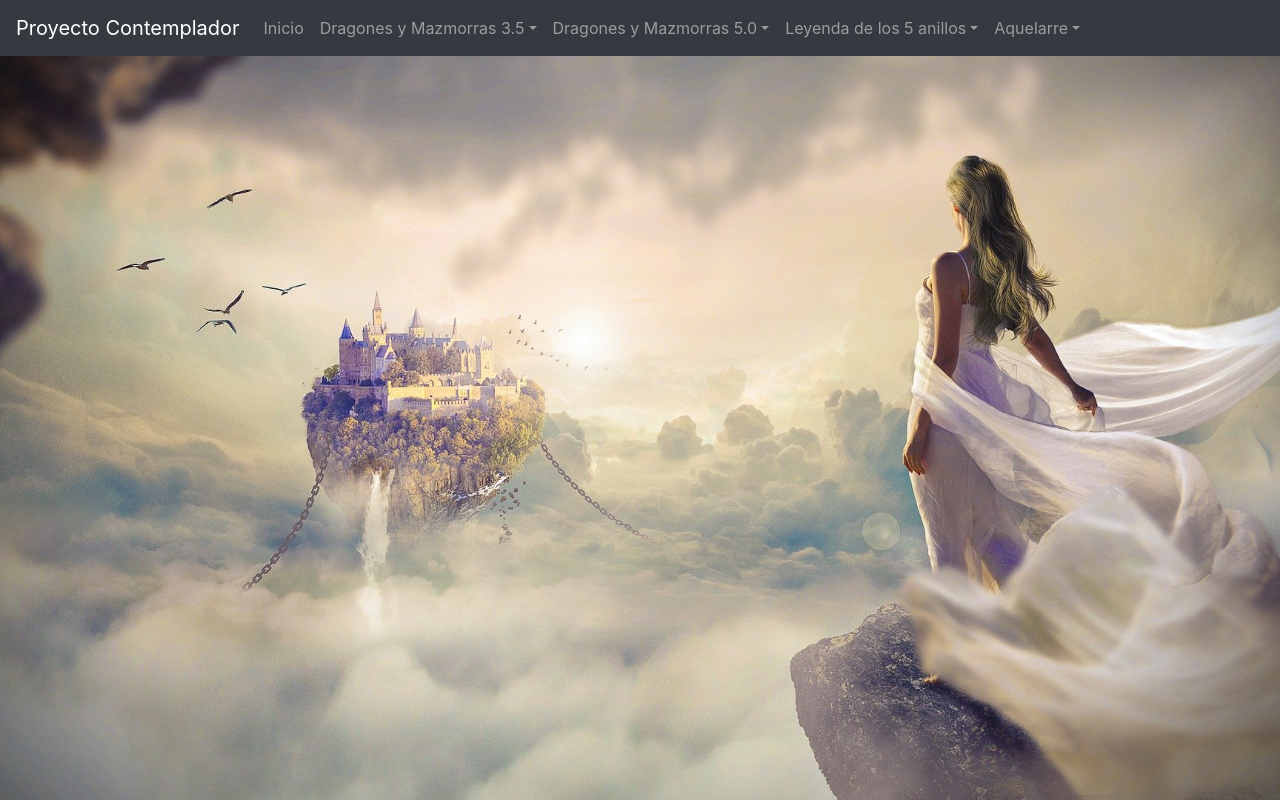
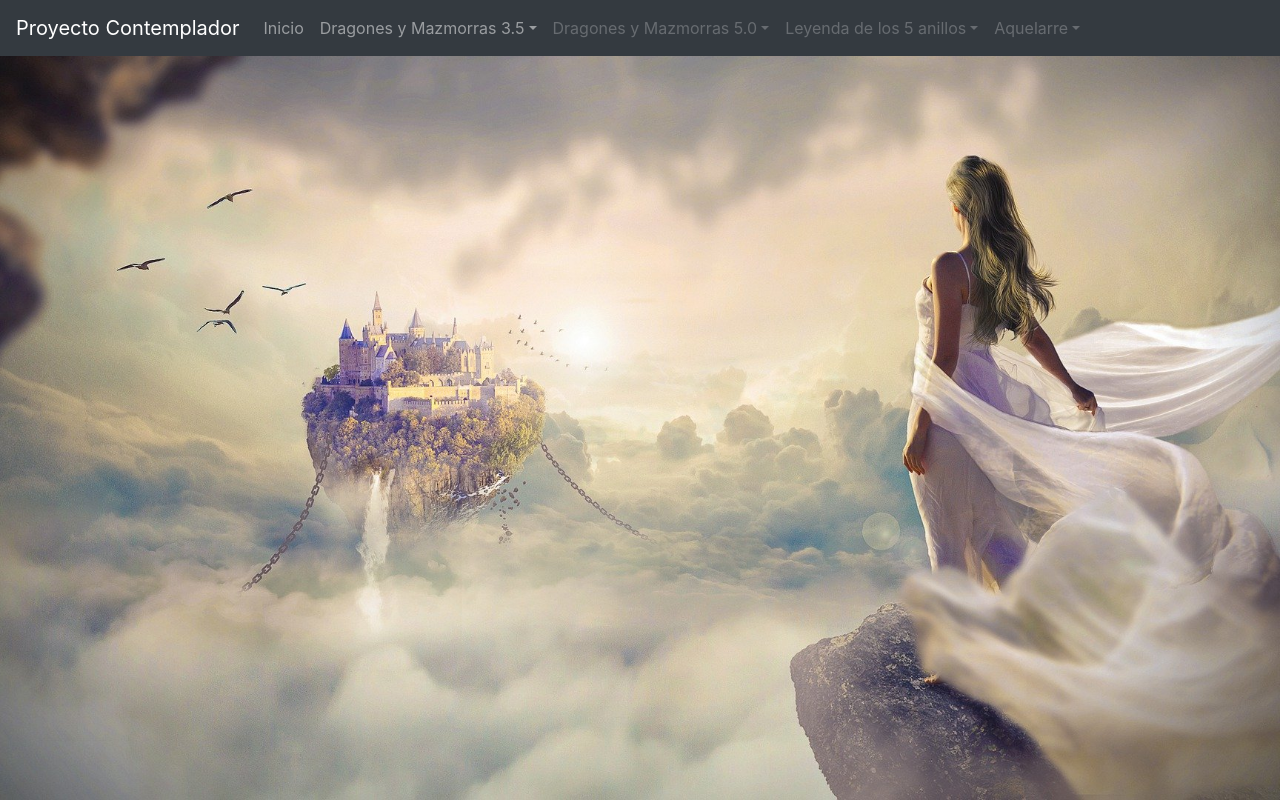
Before and after one commit to jjsue/proyecto-contemplador-front, a React (Create React App) app: page / in a window 1280 px wide. Built offline with nearby package versions, Linux system fonts and the light colour scheme; what pdfmake would draw is missing.

Commit message:
Disabled las opciones no disponibles

```diff
--- a/src/components/myRouter.js
+++ b/src/components/myRouter.js
@@ -24,13 +24,13 @@ export default class MyRouter extends Component {
                                 <NavDropdown title="Dragones y Mazmorras 3.5" id="basic-nav-dropdown">
                                     <Link to="/app/npc35" className="animate slideIn dropdown-item">PNJ</Link>
                                 </NavDropdown>
-                                <NavDropdown title="Dragones y Mazmorras 5.0" id="basic-nav-dropdown">
+                                <NavDropdown title="Dragones y Mazmorras 5.0" id="basic-nav-dropdown" disabled>
                                     <Link to="/app/underConstruction" className="animate slideIn dropdown-item">PNJ</Link>
                                 </NavDropdown>
-                                <NavDropdown title="Leyenda de los 5 anillos" id="basic-nav-dropdown">
+                                <NavDropdown title="Leyenda de los 5 anillos" id="basic-nav-dropdown" disabled>
                                     <Link to="/app/underConstruction" className="animate slideIn dropdown-item">PNJ</Link>
                                 </NavDropdown>
-                                <NavDropdown title="Aquelarre" id="basic-nav-dropdown">
+                                <NavDropdown title="Aquelarre" id="basic-nav-dropdown" disabled>
                                     <Link to="/app/underConstruction" className="animate slideIn dropdown-item">PNJ</Link>
                                 </NavDropdown>
                             </Nav>
```
